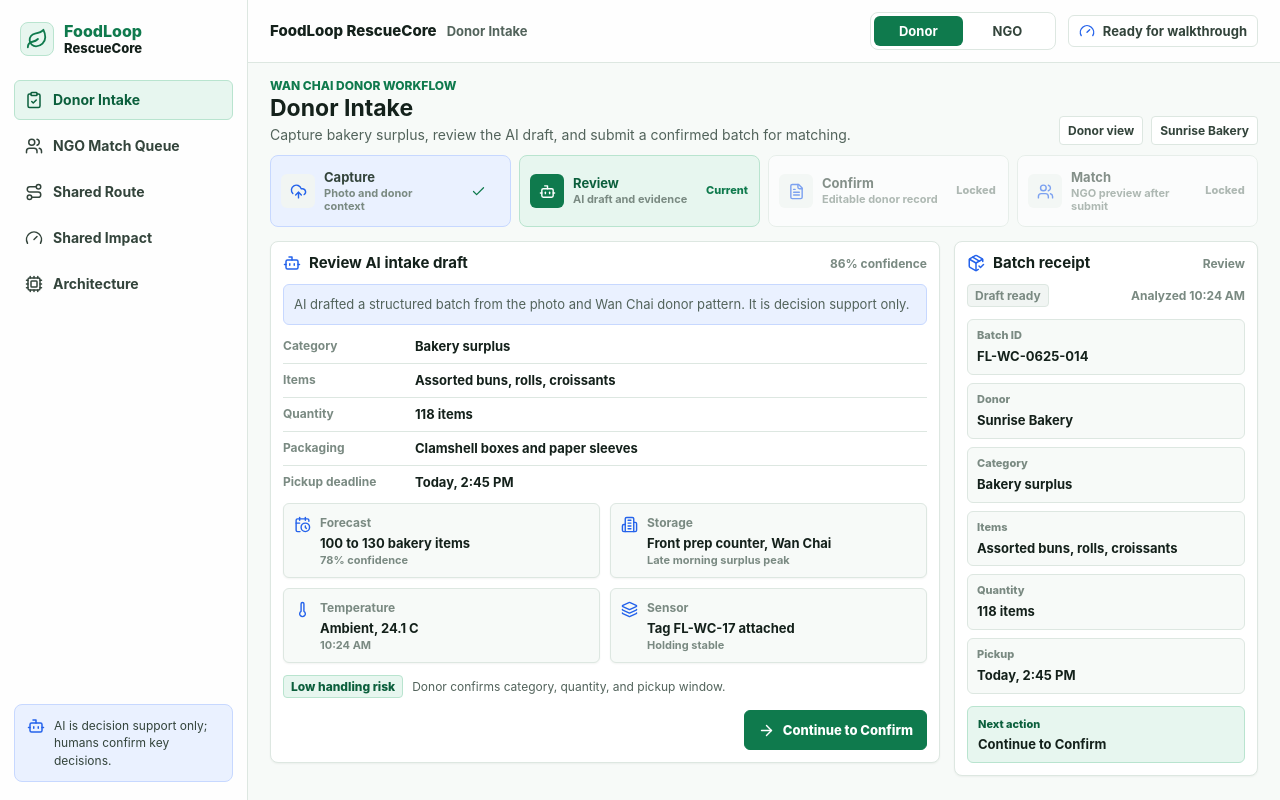
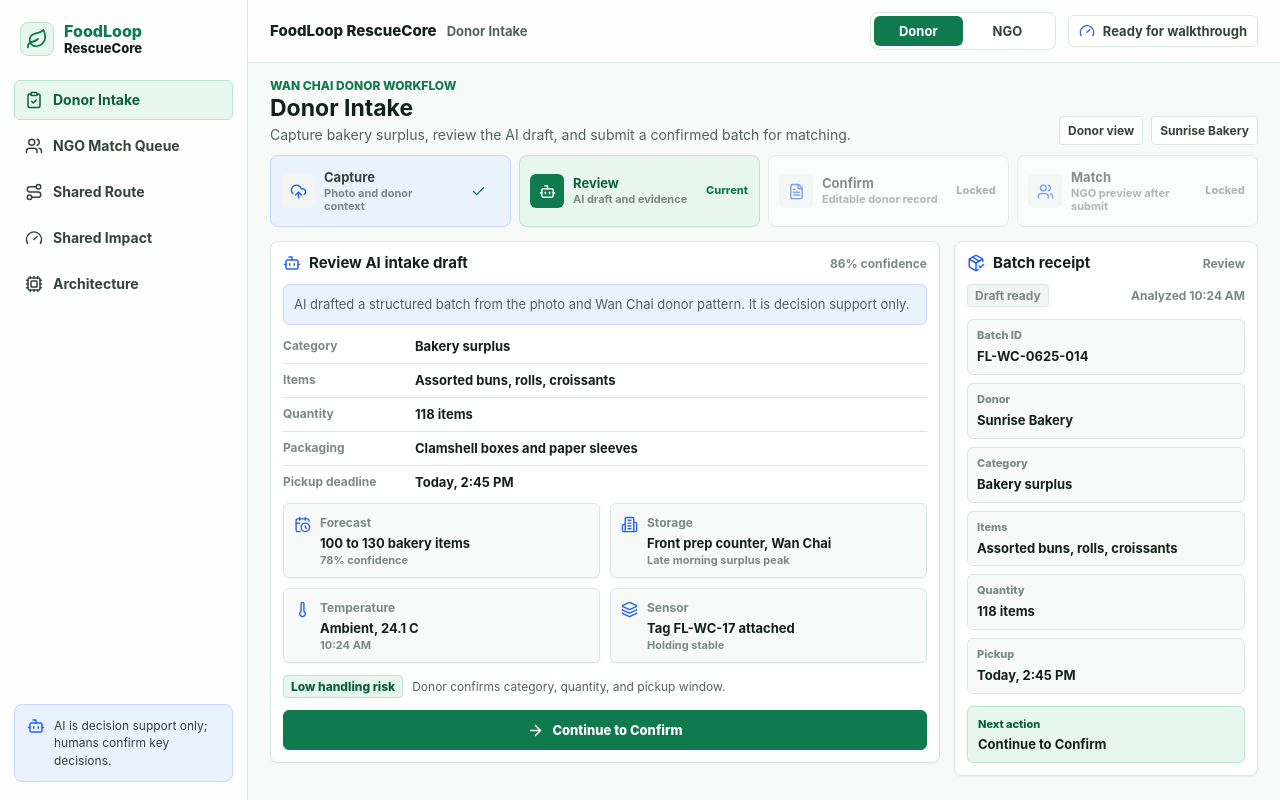
Before and after one commit to Smrtson/Foodloop, a React (Vite) app in the folder foodloop-demo/: page /intake in a window 1280 px wide. Both pictures are taken after a click on the button "Analyze Photo". Built offline with nearby package versions, Linux system fonts and the light colour scheme.

Commit message:
Refactor button styles

```diff
--- a/foodloop-demo/src/App.css
+++ b/foodloop-demo/src/App.css
@@ -658,15 +658,9 @@ a {
   background: var(--color-green-800);
 }
 
-.button-logistics {
+.button-workflow {
   width: 100%;
-  background: var(--color-blue-600);
-  border-color: var(--color-blue-600);
-  color: var(--color-white);
-}
-
-.button-logistics:not(:disabled):hover {
-  background: var(--color-blue-700);
+  min-width: 0;
 }
 
 .button-secondary {
@@ -953,19 +947,19 @@ a {
 }
 
 .stage-actions {
-  display: flex;
-  justify-content: flex-end;
+  display: grid;
+  grid-template-columns: minmax(0, 1fr);
   gap: 10px;
   min-width: 0;
 }
 
 .stage-actions .button {
-  white-space: nowrap;
+  white-space: normal;
 }
 
 .form-footer {
   display: grid;
-  grid-template-columns: minmax(0, 1fr) 220px;
+  grid-template-columns: minmax(0, 1fr) minmax(280px, 320px);
   align-items: center;
   gap: 14px;
   border-top: 1px solid var(--color-slate-200);
--- a/foodloop-demo/src/App.tsx
+++ b/foodloop-demo/src/App.tsx
@@ -544,7 +544,7 @@ function CaptureStagePanel({
               <dd>{emptyDraft.holdingStatus}</dd>
             </div>
           </dl>
-          <button type="button" className="button button-logistics" onClick={onAnalyze}>
+          <button type="button" className="button button-primary button-workflow" onClick={onAnalyze}>
             <Sparkles size={17} aria-hidden="true" />
             Analyze Photo
           </button>
@@ -636,7 +636,7 @@ function ReviewStagePanel({
       <div className="stage-actions">
         <button
           type="button"
-          className="button button-primary"
+          className="button button-primary button-workflow"
           disabled={!isDrafted}
           onClick={onContinue}
         >
@@ -802,7 +802,7 @@ function ConfirmStagePanel({
           <input type="checkbox" defaultChecked required />
           <span>I confirm this donor record is ready for matching.</span>
         </label>
-        <button type="submit" className="button button-primary">
+        <button type="submit" className="button button-primary button-workflow">
           <Send size={17} aria-hidden="true" />
           Submit for Matching
         </button>
@@ -828,7 +828,7 @@ function MatchStagePanel({
       <SubmittedBanner batchId={batchId} />
       <NgoPreview status={status} batchId={batchId} draft={draft} />
       <div className="stage-actions">
-        <Link to="/matching" className="button button-secondary">
+        <Link to="/matching" className="button button-primary button-workflow">
           Open Match Queue
           <ArrowRight size={17} aria-hidden="true" />
         </Link>
```
